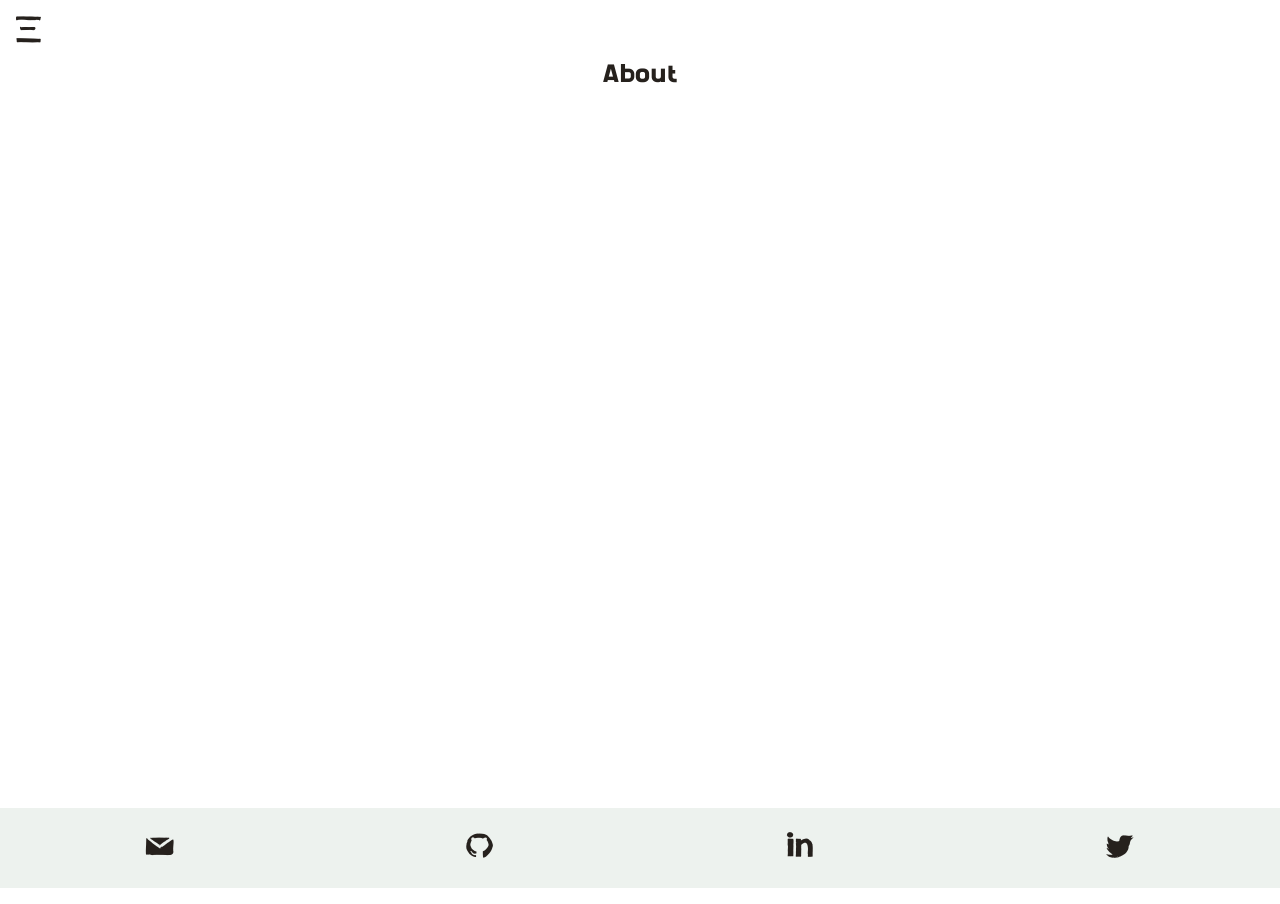
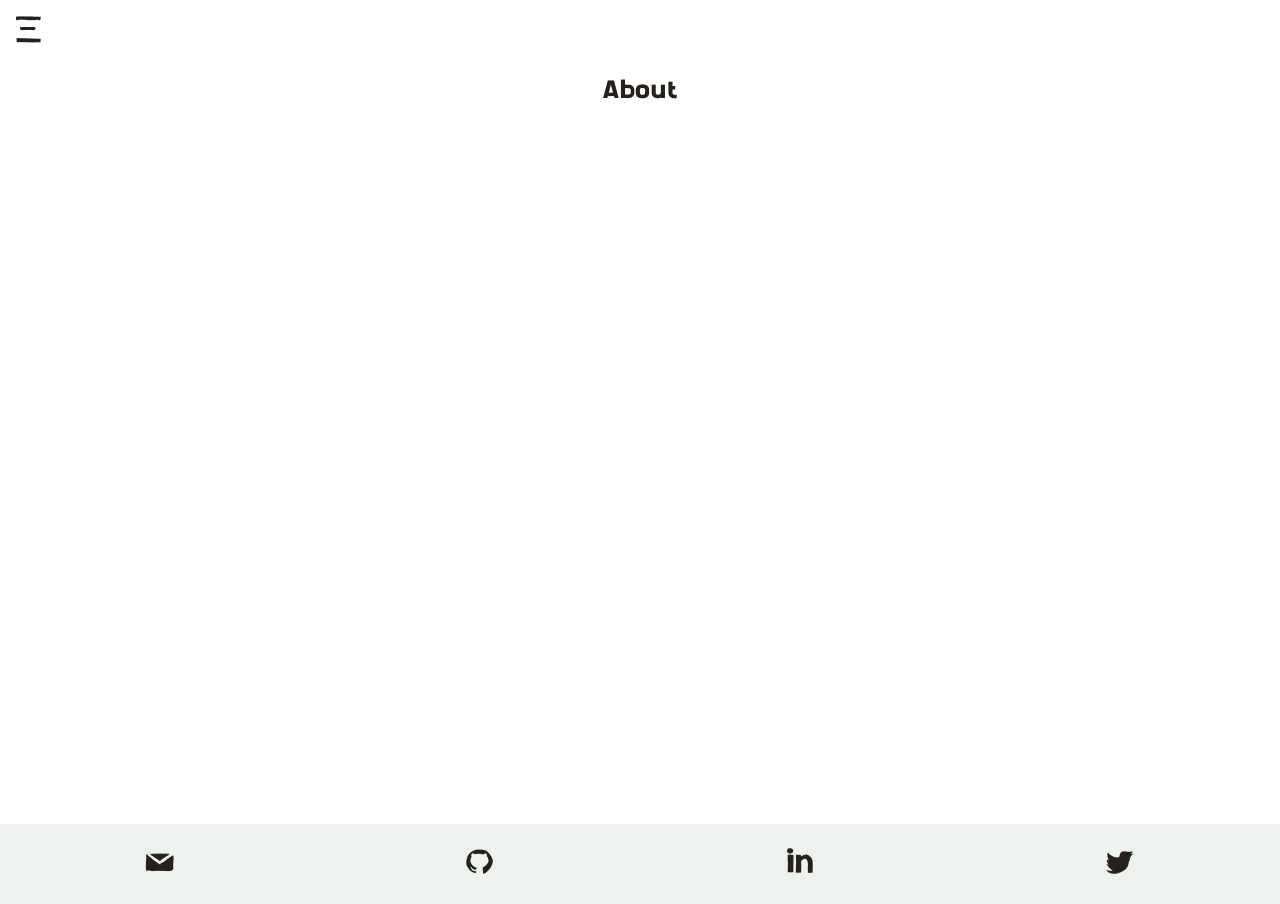
Before and after one commit to MaximeTheneau/Krea-Tout-Eure-Blog-Next.js, a Next.js app: page /qui-sommes-nous in a window 1280 px wide. Built offline with nearby package versions, Linux system fonts and the light colour scheme.

Commit message:
clore(navbar): positon fixed

```diff
--- a/src/styles/Navbar.module.scss
+++ b/src/styles/Navbar.module.scss
@@ -4,7 +4,7 @@
     display: flex;
     flex-direction: column;
     align-items: flex-start;
-    position: sticky;
+    position: fixed;
     top: 0;
     left: 0;
     z-index: 1;
--- a/src/styles/globals.scss
+++ b/src/styles/globals.scss
@@ -13,6 +13,7 @@ body {
 
 main{
   min-height: 93vh;
+  margin: 5rem 0 0 0;
 }
 
 h1, h2{
```
